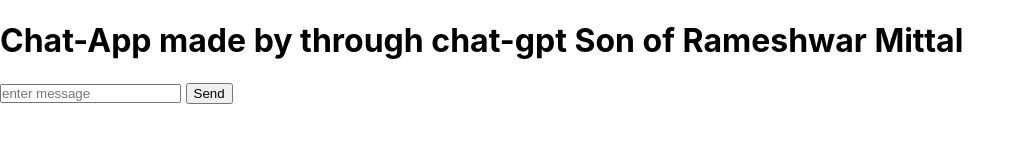
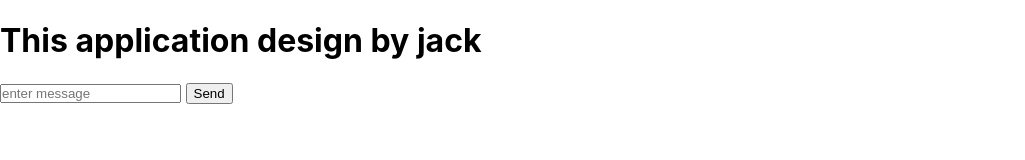
Before and after one commit to MOHIT-AST/S3-project, a website: page public/index.html in a window 1280 px wide. Shown: the whole page, without its empty margins (0-1025 px from the left). Drawn offline with nearby package versions, Linux system fonts and the light colour scheme; no server answers.

Commit message:
Update index.html

```diff
--- a/public/index.html
+++ b/public/index.html
@@ -16,7 +16,7 @@
     </style>
   </head>
   <body>
-    <h1>Chat-App made by through chat-gpt Son of Rameshwar Mittal</h1>
+    <h1>This application design by jack</h1>
 
       <input type="text" id="messages" placeholder="enter message" />
       <button id="sendbtn">Send</button>
```
